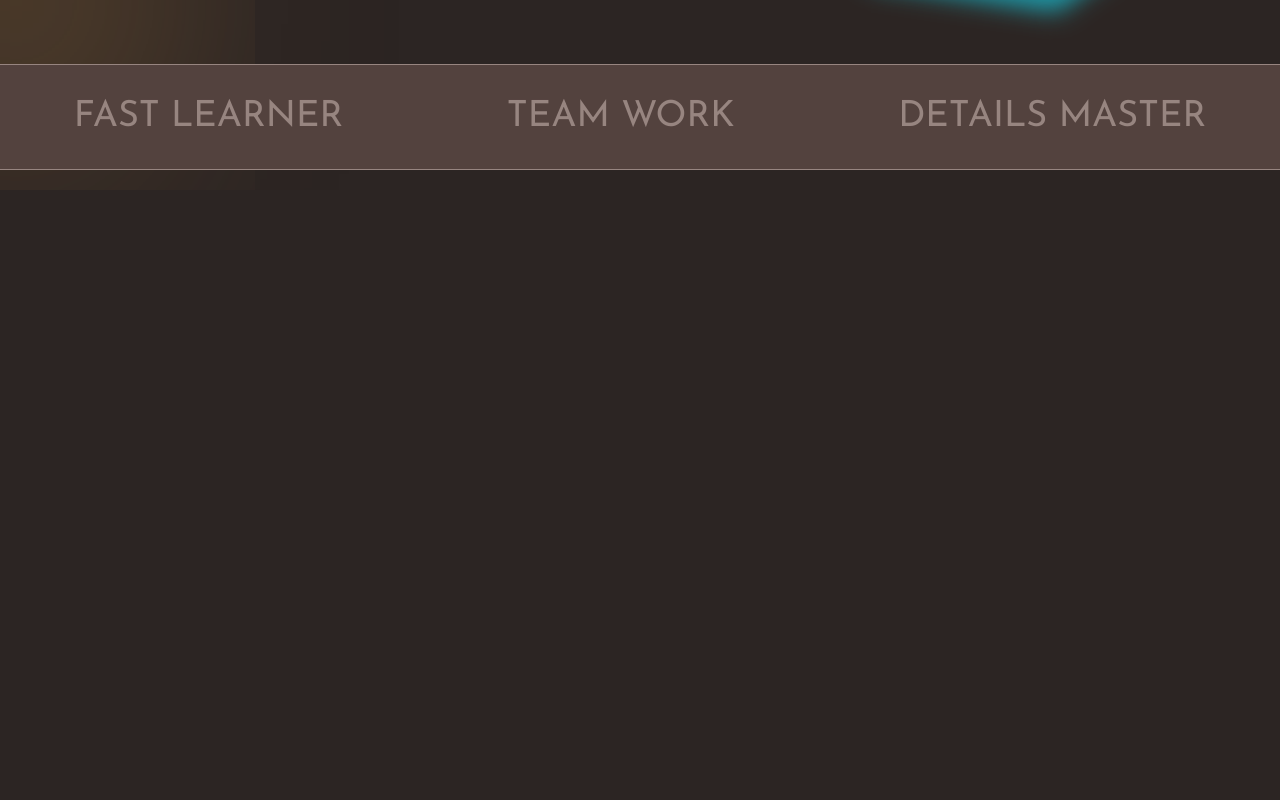
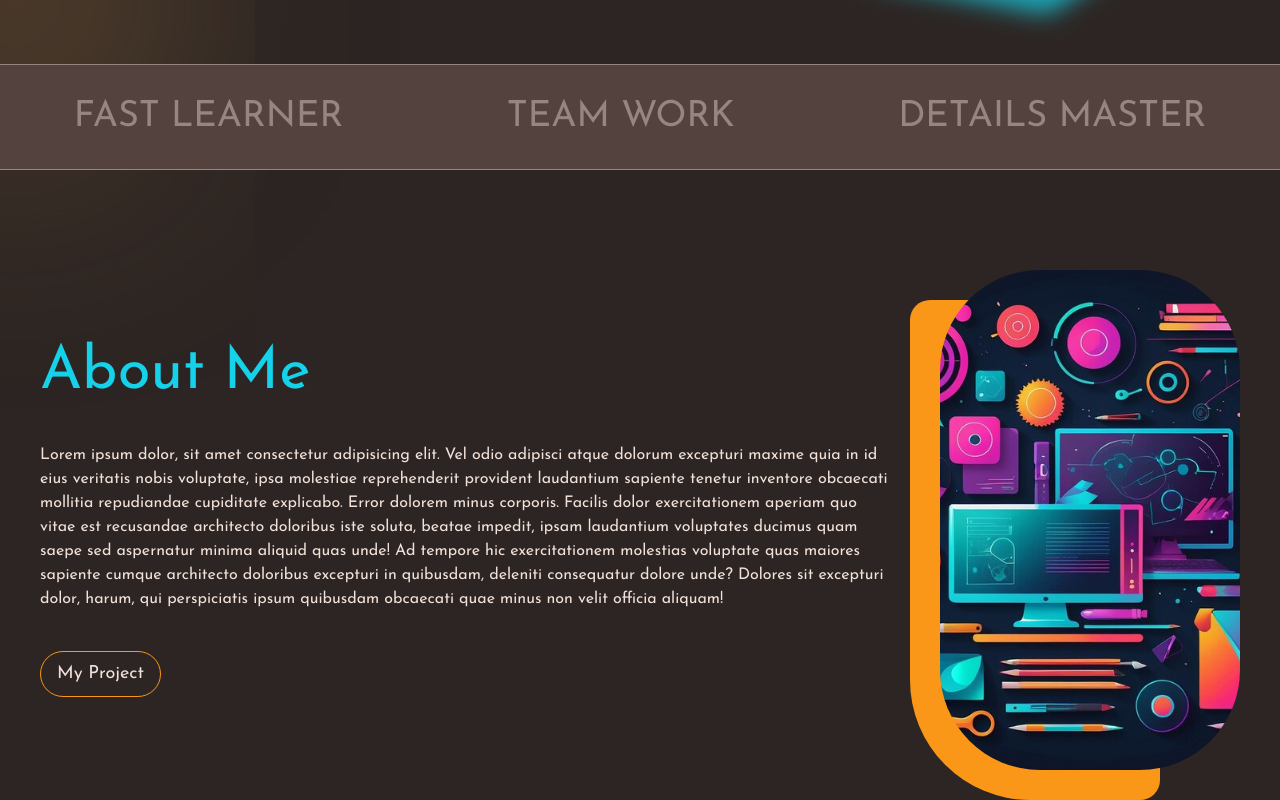
Before and after one commit to Asaini-AIML/Portfolio2, a React (Vite) app in the folder portfolio3/: page / in a window 1280 px wide. Shown: the part 610-1410 px from the top of the page. Before the commit the page ends 800 px from the top, so only its background shows below. Built offline with nearby package versions, Linux system fonts and the light colour scheme.

Commit message:
About Me

```diff
--- a/portfolio3/src/App.jsx
+++ b/portfolio3/src/App.jsx
@@ -5,6 +5,7 @@ import NavbarMain from './components/navbar/NavbarMain';
 import HeroMain from './components/heroSection/HeroMain';
 import HeroGradient from './components/heroSection/HeroGradient';
 import SubHeroSection from './components/heroSection/SubHeroSection';
+import AboutMeMain from './components/aboutMeSection/AboutMeMain';
 
 function App() {
   return (
@@ -13,6 +14,7 @@ function App() {
       <HeroMain />
       <HeroGradient />
       <SubHeroSection/>
+      <AboutMeMain/>
     </main>
   );
 }
--- /dev/null
+++ b/portfolio3/src/components/aboutMeSection/AboutMeImage.jsx
@@ -0,0 +1,14 @@
+import React from 'react'
+
+const AboutMeImage = () => {
+  return (
+    <div className='h-[500px] w-[300px] relative'>
+        <div className='h-[500px] w-[300px] rounded-[100px] absolute overflow-hidden'>
+            <img src="../../public/images/about-me.jpg" alt="About Me" className='h-full w-auto object-cover' />
+        </div>
+        <div className='h-[500px] w-[250px] bg-orange absolute bottom-[-30px] left-[-30px] rounded-bl-[120px] rounded-tr-[120px] rounded-br-[20px] rounded-tl-[20px] -z-10'></div>
+        </div>
+  )
+}
+
+export default AboutMeImage
--- /dev/null
+++ b/portfolio3/src/components/aboutMeSection/AboutMeMain.jsx
@@ -0,0 +1,18 @@
+import React from 'react'
+import AboutMeText from './AboutMeText'
+import AboutMeImage from './AboutMeImage'
+
+const AboutMeMain = () => {
+  return (
+    <div className='flex md:flex-row sm:flex-col gap-12 max-w-[1200px] mx-auto mt-[100px] justify-center items-center'>
+        <div>
+        <AboutMeText/>
+        </div>
+        <div>
+        <AboutMeImage/>
+        </div>
+    </div>
+  )
+}
+
+export default AboutMeMain
--- /dev/null
+++ b/portfolio3/src/components/aboutMeSection/AboutMeText.jsx
@@ -0,0 +1,26 @@
+import React from "react";
+
+const AboutMeText = () => {
+  return (
+    <div className="flex flex-col md:item-start sm:item-center md:text-left sm:text-center">
+      <h2 className="text-6xl text-cyan mb-10">About Me</h2>
+      <p className="text-white">
+        Lorem ipsum dolor, sit amet consectetur adipisicing elit. Vel odio
+        adipisci atque dolorum excepturi maxime quia in id eius veritatis nobis
+        voluptate, ipsa molestiae reprehenderit provident laudantium sapiente
+        tenetur inventore obcaecati mollitia repudiandae cupiditate explicabo.
+        Error dolorem minus corporis. Facilis dolor exercitationem aperiam quo
+        vitae est recusandae architecto doloribus iste soluta, beatae impedit,
+        ipsam laudantium voluptates ducimus quam saepe sed aspernatur minima
+        aliquid quas unde! Ad tempore hic exercitationem molestias voluptate
+        quas maiores sapiente cumque architecto doloribus excepturi in
+        quibusdam, deleniti consequatur dolore unde? Dolores sit excepturi
+        dolor, harum, qui perspiciatis ipsum quibusdam obcaecati quae minus non
+        velit officia aliquam!
+      </p>
+      <button className="border border-orange rounded-full py-2 px-4 text-lg flex items-center mt-10 hover:bg-orange transition-all duration-500 cursor-pointer md:self-start sm:self-center text-white hover:text-cyan">My Project</button>
+    </div>
+  );
+};
+
+export default AboutMeText;
```
